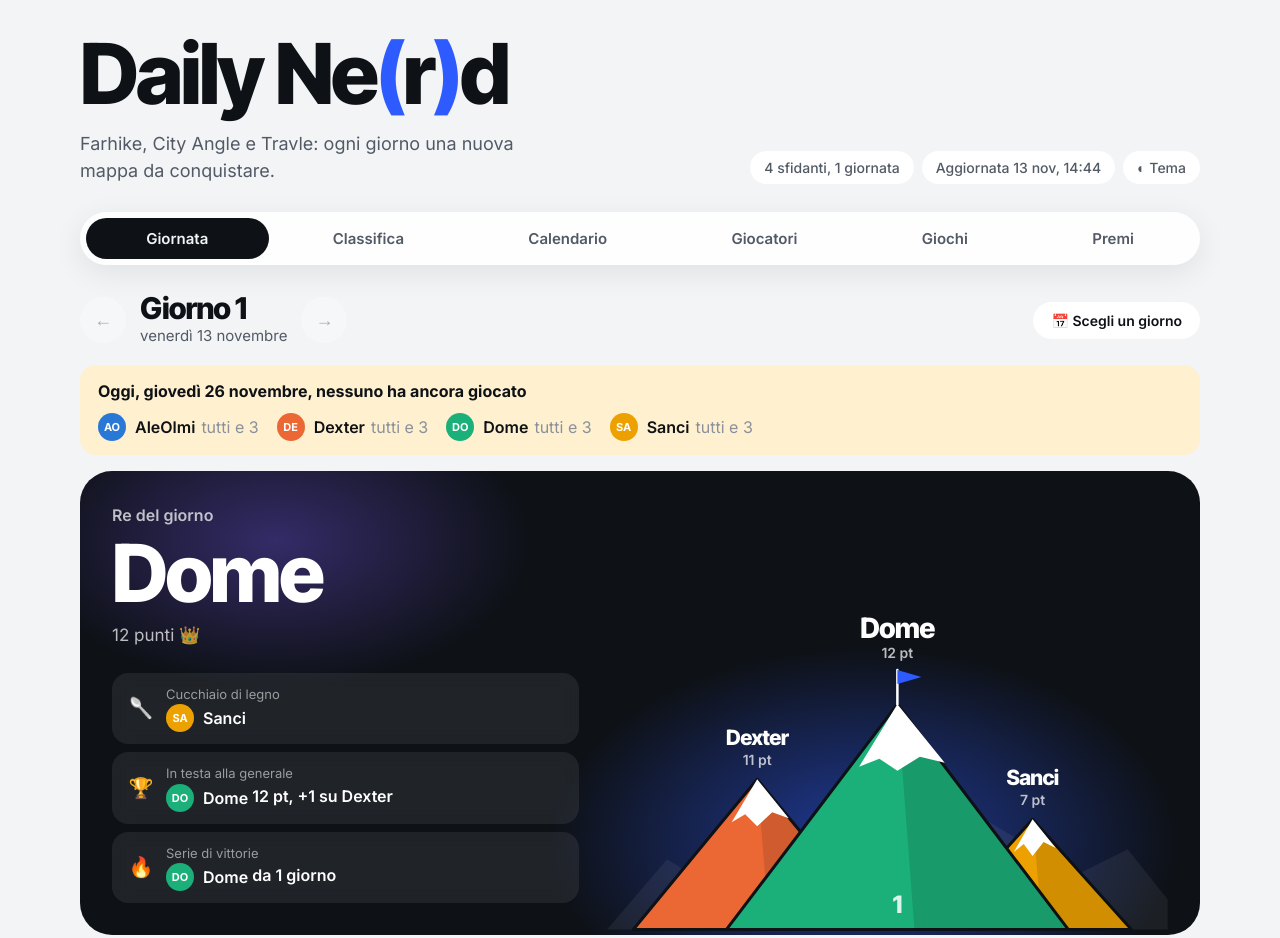
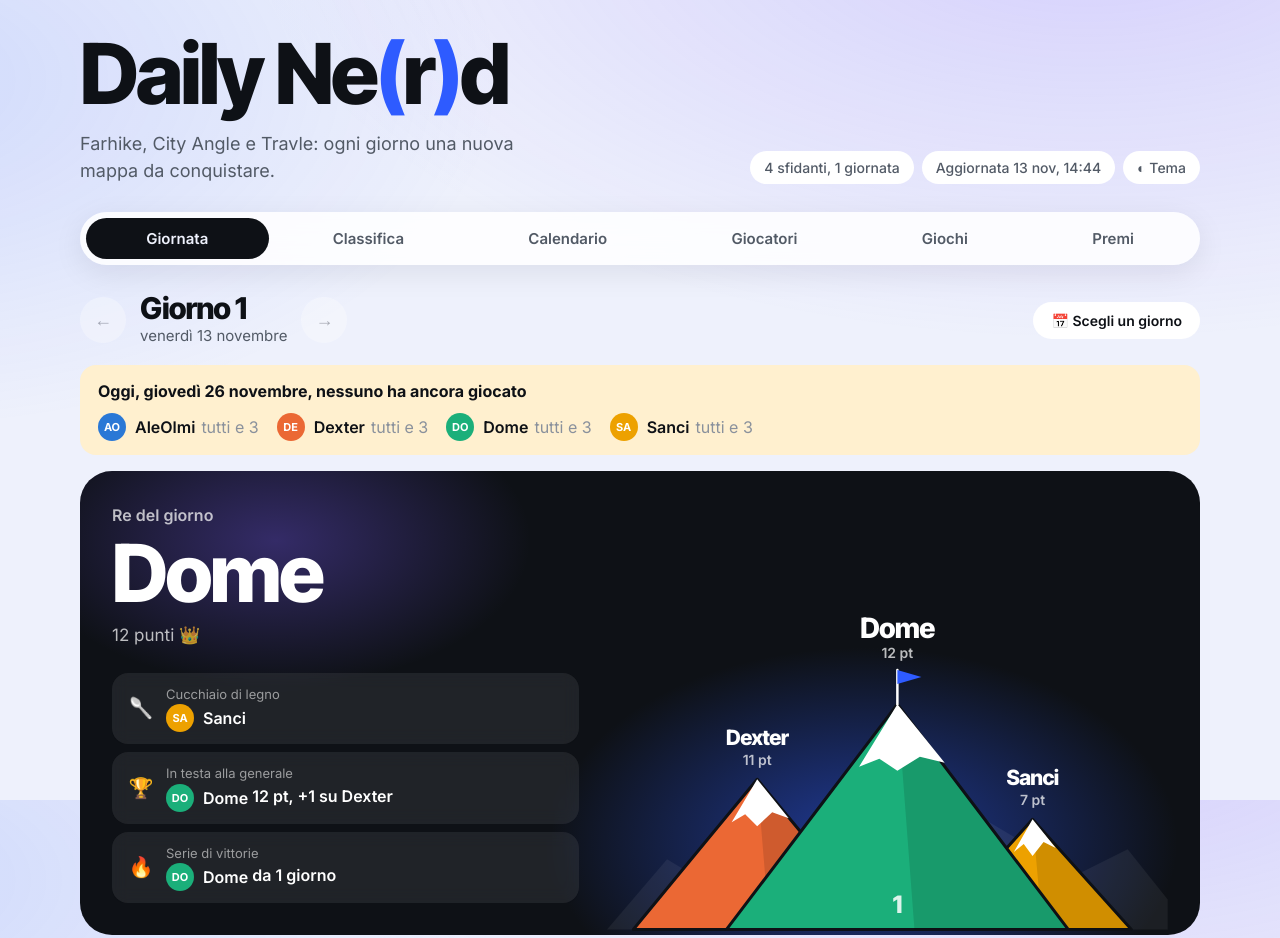
Before and after one commit to dommol7/daily-nerd, a plain HTML site: page index.html in a window 1280 px wide. Shown: the top 938 px of the page. Drawn offline with Linux system fonts and the light colour scheme; no server answers.

Commit message:
Sfondo lilla chiaro con aloni blu e viola
Co-Authored-By: Claude Opus 5.5 <noreply@anthropic.com>
Claude-Session: https://claude.ai/code/session_01SjpBk9nQJR4MkPpALhne2U

```diff
--- a/index.html
+++ b/index.html
@@ -9,7 +9,7 @@
 <style>
 :root{
   color-scheme: light;
-  --bg:#f3f4f6; --surface:#ffffff; --surface-2:#eef0f3; --border:rgba(14,17,22,.08);
+  --bg:#eef1fc; --surface:#ffffff; --surface-2:#eff1f8; --border:rgba(14,17,22,.08);
   --text:#0e1116; --text-2:#525a66; --muted:#8a919c;
   --accent:#2e5bff; --accent-2:#7b5cff; --route:#2e5bff; --gold:#e0a100; --sun:#ffc531;
   --sea:#0e1116; --snow:#ffffff; --contour:transparent; --grid:rgba(14,17,22,.08);
@@ -25,7 +25,7 @@
   --text:#f3f5f8; --text-2:#aab1bc; --muted:#7c8491; --accent:#5b7cff; --route:#5b7cff; --grid:rgba(255,255,255,.08);
   --p0:#3987e5; --p1:#d95926; --p2:#199e70; --p3:#c98500; --p4:#d55181; }
 *{box-sizing:border-box}
-body{margin:0;background:var(--bg);color:var(--text);font:16px/1.5 Inter,system-ui,sans-serif;-webkit-font-smoothing:antialiased}
+body{margin:0;background:radial-gradient(1200px 600px at 85% -10%,color-mix(in oklab,var(--accent-2) 22%,transparent),transparent 70%),radial-gradient(900px 500px at -10% 10%,color-mix(in oklab,var(--accent) 16%,transparent),transparent 70%),var(--bg);background-attachment:fixed;min-height:100vh;color:var(--text);font:16px/1.5 Inter,system-ui,sans-serif;-webkit-font-smoothing:antialiased}
 .wrap{max-width:1160px;margin:0 auto;padding:32px 20px 80px}
 h1,h2,h3,.big,.hero-name,.rank,.score,.dnum,.pname,.pc-name,.trophy-m,.ch-t,.pstat .big{font-family:var(--display);letter-spacing:-.035em}
 h1{font-size:clamp(44px,8vw,84px);line-height:1;font-weight:800;margin:0}
```
